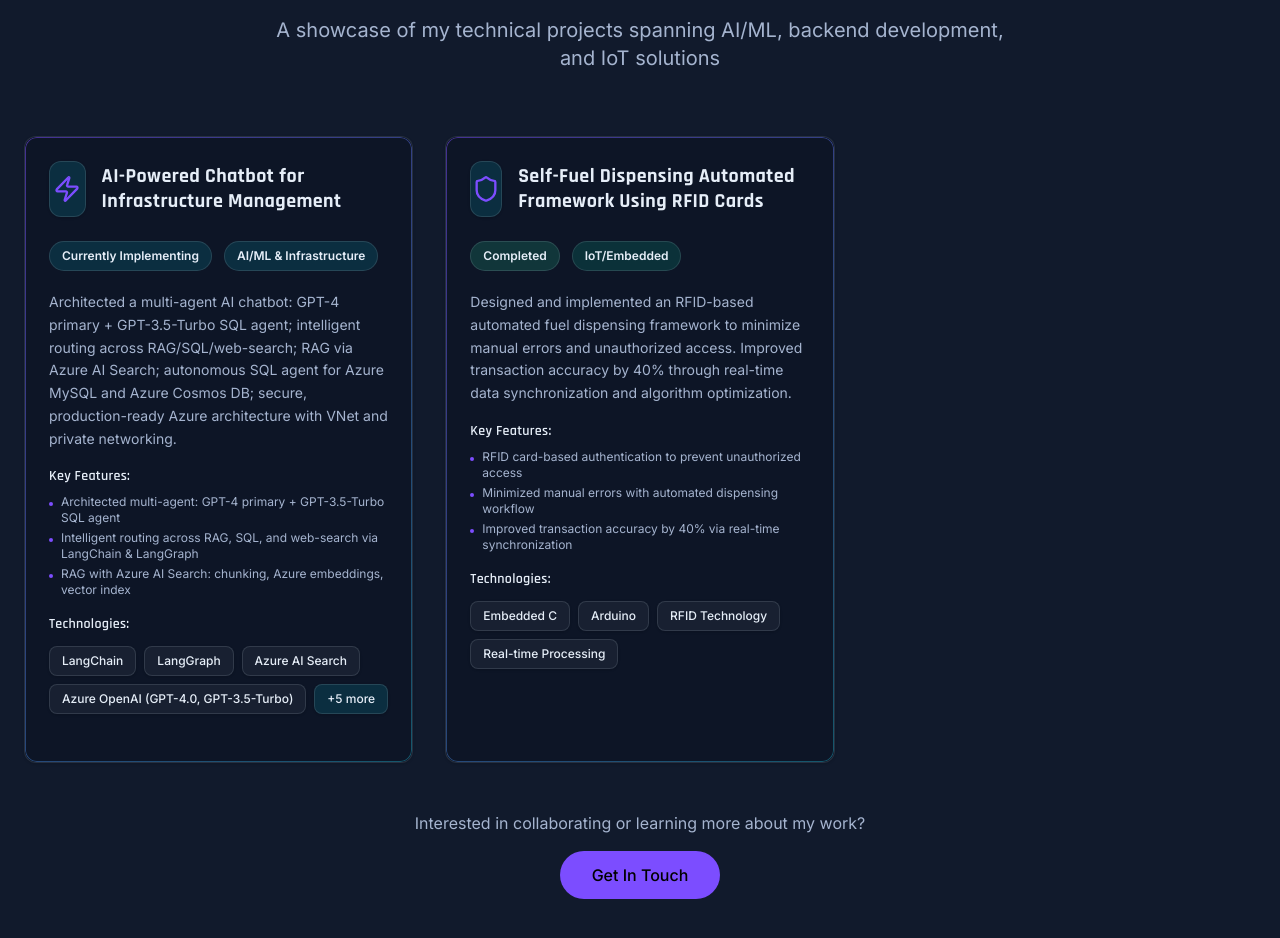
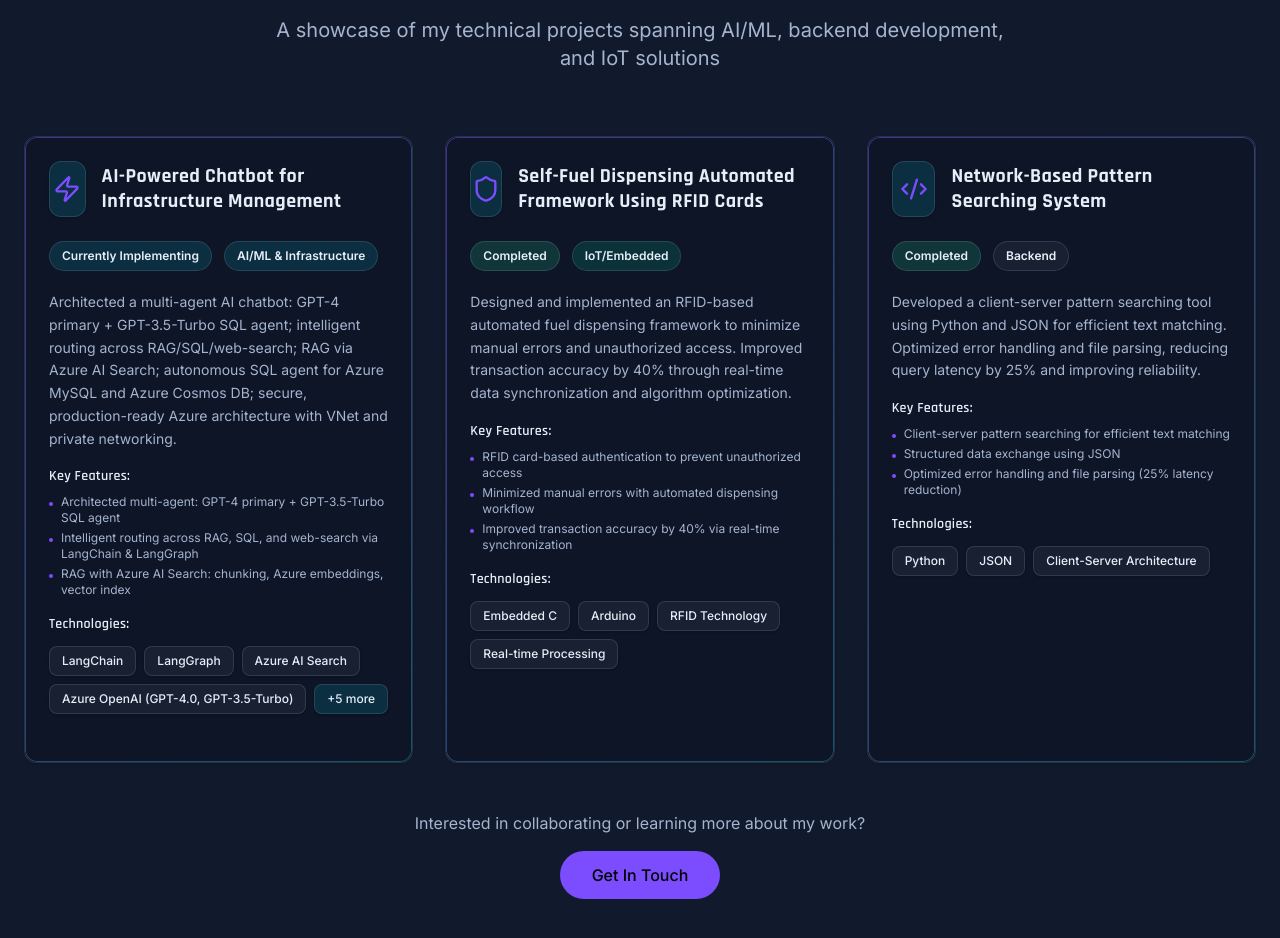
Before and after one commit to Ram2669/portfolio, a Next.js app: page / in a window 1280 px wide. Shown: the part 3580-4518 px from the top of the page. Built offline with nearby package versions, Linux system fonts and the light colour scheme.

Commit message:
Merge PR #5: Add missing project (Network-Based Pattern Searching System)
Adds the third project from the resume: client-server pattern searching with Python/JSON, optimized parsing & error handling (~25% latency reduction).

```diff
--- a/src/components/Projects.tsx
+++ b/src/components/Projects.tsx
@@ -35,6 +35,21 @@ const Projects = () => {
       icon: Shield,
       status: 'Completed',
       category: 'IoT/Embedded',
+      githubLink: undefined
+    }
+  ,
+    {
+      title: 'Network-Based Pattern Searching System',
+      description: 'Developed a client-server pattern searching tool using Python and JSON for efficient text matching. Optimized error handling and file parsing, reducing query latency by 25% and improving reliability.',
+      technologies: ['Python', 'JSON', 'Client-Server Architecture'],
+      features: [
+        'Client-server pattern searching for efficient text matching',
+        'Structured data exchange using JSON',
+        'Optimized error handling and file parsing (25% latency reduction)'
+      ],
+      icon: Code2,
+      status: 'Completed',
+      category: 'Backend',
       githubLink: undefined
     }
   ];
```
